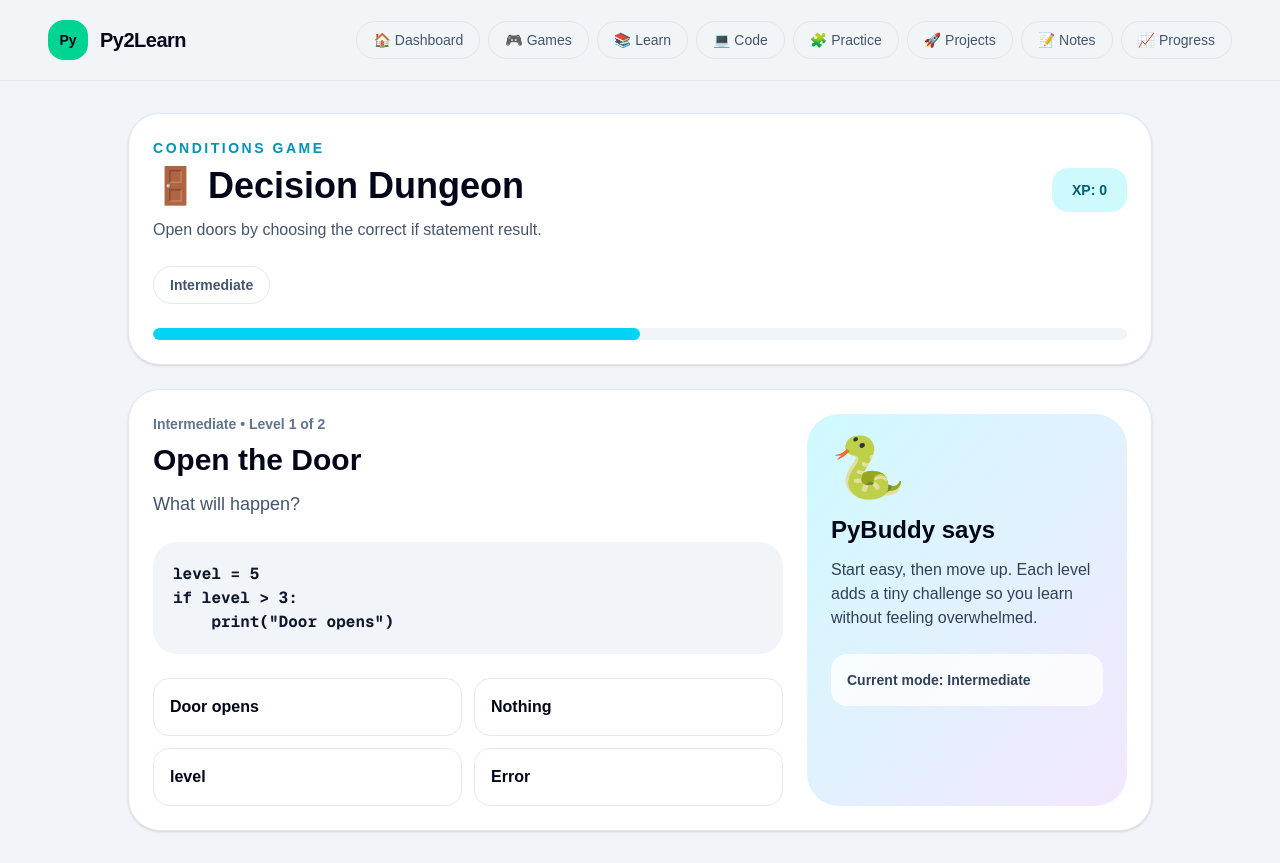
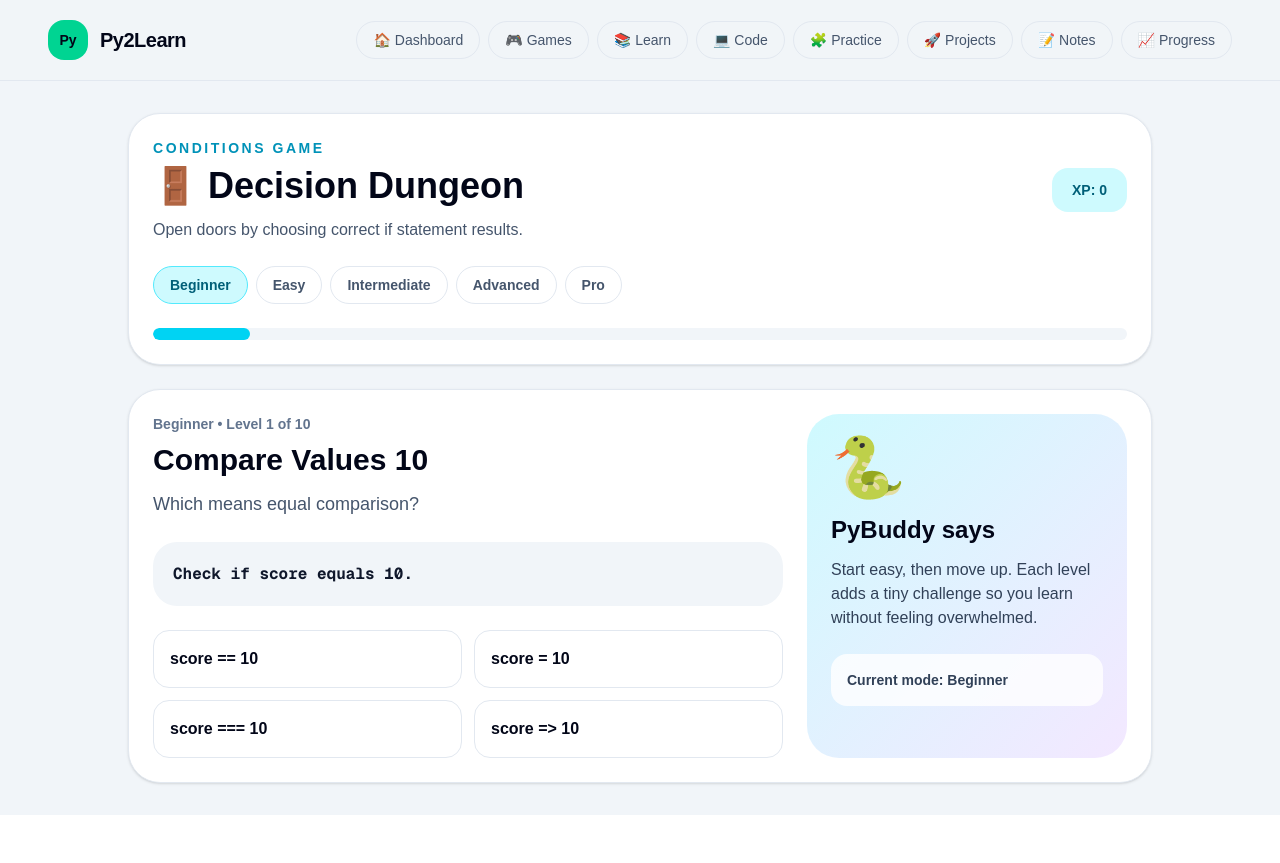
Before and after one commit to mhungry365/pymaster, a Next.js app: page /games/conditions in a window 1280 px wide. After the commit the page ends 815 px from the top, so only its background shows below. Built offline with nearby package versions, Linux system fonts and the light colour scheme.

Commit message:
Expand games to 50-question banks with random sessions

```diff
--- a/src/components/game/LearningGame.tsx
+++ b/src/components/game/LearningGame.tsx
@@ -32,9 +32,16 @@ export function LearningGame({ game }: Props) {
     ? selectedDifficulty
     : availableDifficulties[0];
 
-  const levels = game.levels.filter(
+  const difficultyLevels = game.levels.filter(
     (level) => level.difficulty === activeDifficulty,
   );
+
+  const [sessionSeed, setSessionSeed] = useState(0);
+
+  const levels = useMemo(() => {
+    const shuffled = [...difficultyLevels].sort(() => Math.random() - 0.5);
+    return shuffled.slice(0, 10);
+  }, [activeDifficulty, game.slug, sessionSeed]);
 
   const level = levels[levelIndex] ?? levels[0];
 
@@ -57,6 +64,7 @@ export function LearningGame({ game }: Props) {
     setLevelIndex(0);
     setSelected(null);
     setScore(0);
+    setSessionSeed((value) => value + 1);
   }
 
   function choose(option: string) {
@@ -77,6 +85,7 @@ export function LearningGame({ game }: Props) {
     setSelected(null);
     setLevelIndex(0);
     setScore(0);
+    setSessionSeed((value) => value + 1);
   }
 
   return (
--- a/src/data/games.ts
+++ b/src/data/games.ts
@@ -1,4 +1,9 @@
-export type GameDifficulty = "Beginner" | "Easy" | "Intermediate" | "Advanced" | "Pro";
+export type GameDifficulty =
+  | "Beginner"
+  | "Easy"
+  | "Intermediate"
+  | "Advanced"
+  | "Pro";
 
 export type GameLevel = {
   id: string;
@@ -22,6 +27,44 @@ export type GameDefinition = {
   levels: GameLevel[];
 };
 
+const difficulties: GameDifficulty[] = [
+  "Beginner",
+  "Easy",
+  "Intermediate",
+  "Advanced",
+  "Pro",
+];
+
+function makeLevels(
+  prefix: string,
+  concept: string,
+  prompts: Array<{
+    title: string;
+    instruction: string;
+    prompt: string;
+    options: string[];
+    correctAnswer: string;
+    explanation: string;
+  }>,
+): GameLevel[] {
+  return Array.from({ length: 50 }, (_, index) => {
+    const base = prompts[index % prompts.length];
+    const difficulty = difficulties[Math.floor(index / 10)] ?? "Pro";
+
+    return {
+      id: `${prefix}-${index + 1}`,
+      title: `${base.title} ${index + 1}`,
+      difficulty,
+      instruction: base.instruction,
+      prompt: base.prompt,
+      options: base.options,
+      correctAnswer: base.correctAnswer,
+      explanation: base.explanation,
+      xp: 10 + Math.floor(index / 10) * 5,
+    };
+  });
+}
+
 export const games: GameDefinition[] = [
   {
     slug: "variables",
@@ -30,73 +73,98 @@ export const games: GameDefinition[] = [
     description: "Learn how Python remembers information using variables.",
     concept: "Variables",
     difficulty: "Beginner",
-    levels: [
+    levels: makeLevels("variables", "Variables", [
       {
-        id: "variable-name",
         title: "Name the Box",
-        difficulty: "Beginner",
         instruction: "Choose the best variable name.",
         prompt: "A game needs to remember 100 points.",
         options: ["player_score", "100", "print", "score-player"],
         correctAnswer: "player_score",
         explanation: "player_score is readable and uses snake_case.",
-        xp: 10,
       },
       {
-        id: "store-text",
         title: "Store Text",
-        difficulty: "Beginner",
         instruction: "Pick the correct Python code.",
         prompt: "Store the name Mingz in a variable called name.",
         options: ['name = "Mingz"', "name == Mingz", '"Mingz" = name', "print = name"],
         correctAnswer: 'name = "Mingz"',
         explanation: "Use one equals sign to store a value. Text needs quotes.",
-        xp: 10,
       },
       {
-        id: "predict-output",
-        title: "Treasure Output",
-        difficulty: "Easy",
+        title: "Predict Output",
         instruction: "Choose what Python will print.",
         prompt: 'name = "Mingz"\nprint(name)',
         options: ["name", "Mingz", '"name"', "Error"],
         correctAnswer: "Mingz",
         explanation: "Python prints the value stored inside the variable.",
-        xp: 15,
       },
-    ],
+      {
+        title: "Update Score",
+        instruction: "Choose the final value.",
+        prompt: "score = 10\nscore = 20\nprint(score)",
+        options: ["10", "20", "score", "Error"],
+        correctAnswer: "20",
+        explanation: "The latest value replaces the old value.",
+      },
+      {
+        title: "Fix Assignment",
+        instruction: "Which code stores age correctly?",
+        prompt: "Store 36 in a variable called age.",
+        options: ["age = 36", "age == 36", "36 = age", "print(age = 36)"],
+        correctAnswer: "age = 36",
+        explanation: "One equals sign assigns the value.",
+      },
+    ]),
   },
   {
     slug: "strings",
     title: "String Spellbook",
     emoji: "🔤",
-    description: "Learn text, quotes, and string joining through magic spells.",
+    description: "Learn text, quotes, joining, and string behaviour.",
     concept: "Strings",
     difficulty: "Beginner",
-    levels: [
+    levels: makeLevels("strings", "Strings", [
       {
-        id: "quotes",
         title: "Magic Quotes",
-        difficulty: "Beginner",
         instruction: "Choose the correct string.",
-        prompt: "Store the word Dragon as text.",
+        prompt: "Store Dragon as text.",
         options: ['pet = "Dragon"', "pet = Dragon", '"pet" = Dragon', "Dragon = pet"],
         correctAnswer: 'pet = "Dragon"',
         explanation: "Text must be inside quotes.",
-        xp: 10,
       },
       {
-        id: "join",
         title: "Join Words",
-        difficulty: "Easy",
         instruction: "Predict the output.",
         prompt: 'first = "Py"\nsecond = "2Learn"\nprint(first + second)',
         options: ["Py2Learn", "firstsecond", "Py 2Learn", "Error"],
         correctAnswer: "Py2Learn",
         explanation: "The plus sign joins strings together.",
-        xp: 15,
       },
-    ],
+      {
+        title: "String Space",
+        instruction: "Predict the output.",
+        prompt: 'print("Hello" + " " + "Python")',
+        options: ["Hello Python", "HelloPython", "Hello + Python", "Error"],
+        correctAnswer: "Hello Python",
+        explanation: "The middle string adds a space.",
+      },
+      {
+        title: "Text Number",
+        instruction: "What is this?",
+        prompt: 'age = "36"',
+        options: ["string", "number", "boolean", "list"],
+        correctAnswer: "string",
+        explanation: "Quotes make it text, even if it looks like a number.",
+      },
+      {
+        title: "Fix Greeting",
+        instruction: "Choose the correct print.",
+        prompt: "Print the word Hello.",
+        options: ['print("Hello")', "print(Hello)", '"print Hello"', "Hello()"],
+        correctAnswer: 'print("Hello")',
+        explanation: "Text needs quotes inside print().",
+      },
+    ]),
   },
   {
     slug: "numbers",
@@ -105,62 +173,98 @@ export const games: GameDefinition[] = [
     description: "Train with Python numbers, maths, and calculations.",
     concept: "Numbers",
     difficulty: "Easy",
-    levels: [
+    levels: makeLevels("numbers", "Numbers", [
       {
-        id: "addition",
         title: "Add Attack",
-        difficulty: "Easy",
         instruction: "Choose the output.",
         prompt: "print(5 + 3)",
         options: ["8", "53", "5 + 3", "Error"],
         correctAnswer: "8",
-        explanation: "Python calculates 5 + 3 before printing.",
-        xp: 10,
+        explanation: "Python calculates 5 + 3.",
       },
       {
-        id: "multiply",
-        title: "Power Strike",
-        difficulty: "Easy",
+        title: "Multiply Strike",
         instruction: "Choose the output.",
         prompt: "coins = 4 * 5\nprint(coins)",
         options: ["20", "45", "coins", "Error"],
         correctAnswer: "20",
-        explanation: "The star symbol means multiply in Python.",
-        xp: 15,
+        explanation: "The star symbol means multiply.",
       },
-    ],
+      {
+        title: "Subtraction Slash",
+        instruction: "Choose the output.",
+        prompt: "print(10 - 4)",
+        options: ["6", "14", "104", "Error"],
+        correctAnswer: "6",
+        explanation: "10 minus 4 is 6.",
+      },
+      {
+        title: "Division Gate",
+        instruction: "Choose the output.",
+        prompt: "print(12 / 3)",
+        options: ["4.0", "4", "123", "Error"],
+        correctAnswer: "4.0",
+        explanation: "Python division returns a decimal-style result.",
+      },
+      {
+        title: "Math Memory",
+        instruction: "Choose the value of total.",
+        prompt: "total = 2 + 3 * 4\nprint(total)",
+        options: ["14", "20", "24", "Error"],
+        correctAnswer: "14",
+        explanation: "Multiplication happens before addition.",
+      },
+    ]),
   },
   {
     slug: "conditions",
     title: "Decision Dungeon",
     emoji: "🚪",
-    description: "Open doors by choosing the correct if statement result.",
+    description: "Open doors by choosing correct if statement results.",
     concept: "Conditions",
     difficulty: "Intermediate",
-    levels: [
+    levels: makeLevels("conditions", "Conditions", [
       {
-        id: "if-true",
-        title: "Open the Door",
-        difficulty: "Intermediate",
+        title: "Open Door",
         instruction: "What will happen?",
         prompt: 'level = 5\nif level > 3:\n    print("Door opens")',
         options: ["Door opens", "Nothing", "level", "Error"],
         correctAnswer: "Door opens",
-        explanation: "5 is greater than 3, so the condition is true.",
-        xp: 20,
+        explanation: "5 is greater than 3.",
       },
       {
-        id: "if-false",
         title: "Locked Door",
-        difficulty: "Intermediate",
         instruction: "What will happen?",
         prompt: 'age = 10\nif age >= 18:\n    print("Enter")',
         options: ["Enter", "Nothing prints", "age", "Error"],
         correctAnswer: "Nothing prints",
         explanation: "10 is not greater than or equal to 18.",
-        xp: 20,
       },
-    ],
+      {
+        title: "Rain Choice",
+        instruction: "Choose the output.",
+        prompt: 'raining = True\nif raining:\n    print("Take umbrella")',
+        options: ["Take umbrella", "Nothing", "False", "Error"],
+        correctAnswer: "Take umbrella",
+        explanation: "The condition is True.",
+      },
+      {
+        title: "Else Path",
+        instruction: "Choose the output.",
+        prompt: 'score = 40\nif score >= 50:\n    print("Pass")\nelse:\n    print("Try again")',
+        options: ["Try again", "Pass", "score", "Error"],
+        correctAnswer: "Try again",
+        explanation: "40 is less than 50, so else runs.",
+      },
+      {
+        title: "Compare Values",
+        instruction: "Which means equal comparison?",
+        prompt: "Check if score equals 10.",
+        options: ["score == 10", "score = 10", "score === 10", "score => 10"],
+        correctAnswer: "score == 10",
+        explanation: "Two equals signs compare values.",
+      },
+    ]),
   },
   {
     slug: "loops",
@@ -169,30 +273,48 @@ export const games: GameDefinition[] = [
     description: "Run repeated actions and understand loops visually.",
     concept: "Loops",
     difficulty: "Advanced",
-    levels: [
+    levels: makeLevels("loops", "Loops", [
       {
-        id: "range",
         title: "Three Laps",
-        difficulty: "Advanced",
         instruction: "How many times does this print?",
         prompt: 'for lap in range(3):\n    print("Run")',
         options: ["3 times", "2 times", "1 time", "Forever"],
         correctAnswer: "3 times",
-        explanation: "range(3) gives 0, 1, 2 — three repeats.",
-        xp: 25,
+        explanation: "range(3) gives 0, 1, 2.",
       },
       {
-        id: "list-loop",
         title: "Fruit Parade",
-        difficulty: "Advanced",
         instruction: "What appears?",
         prompt: 'fruits = ["apple", "banana"]\nfor fruit in fruits:\n    print(fruit)',
         options: ["apple and banana", "fruit", "fruits", "Error"],
         correctAnswer: "apple and banana",
-        explanation: "The loop visits each item in the list.",
-        xp: 25,
+        explanation: "The loop visits each item.",
       },
-    ],
+      {
+        title: "Count Start",
+        instruction: "What is printed first?",
+        prompt: 'for number in range(5):\n    print(number)',
+        options: ["0", "1", "5", "Error"],
+        correctAnswer: "0",
+        explanation: "range starts at 0 by default.",
+      },
+      {
+        title: "Loop Variable",
+        instruction: "What changes each time?",
+        prompt: 'for animal in ["cat", "dog"]:\n    print(animal)',
+        options: ["animal", "cat then dog", "dog only", "Error"],
+        correctAnswer: "cat then dog",
+        explanation: "animal takes each list value one by one.",
+      },
+      {
+        title: "Repeat Word",
+        instruction: "How many times?",
+        prompt: 'for i in range(2):\n    print("Hi")',
+        options: ["2", "1", "3", "Forever"],
+        correctAnswer: "2",
+        explanation: "range(2) repeats twice.",
+      },
+    ]),
   },
   {
     slug: "debugging",
@@ -201,30 +323,48 @@ export const games: GameDefinition[] = [
     description: "Fix broken Python so the robot can move again.",
     concept: "Debugging",
     difficulty: "Pro",
-    levels: [
+    levels: makeLevels("debugging", "Debugging", [
       {
-        id: "assignment",
         title: "Broken Battery",
-        difficulty: "Pro",
         instruction: "Which line correctly stores energy?",
         prompt: "The robot needs energy = 100.",
         options: ["energy = 100", "energy == 100", "100 = energy", "print = 100"],
         correctAnswer: "energy = 100",
         explanation: "One equals sign stores a value.",
-        xp: 30,
       },
       {
-        id: "missing-quotes",
         title: "Voice Module",
-        difficulty: "Pro",
         instruction: "Fix the broken print statement.",
         prompt: "print(Hello)",
         options: ['print("Hello")', "print = Hello", '"print"(Hello)', "Hello(print)"],
         correctAnswer: 'print("Hello")',
         explanation: "Hello is text, so it needs quotes.",
-        xp: 30,
       },
-    ],
+      {
+        title: "Missing Colon",
+        instruction: "Which line is correct?",
+        prompt: "if age > 18",
+        options: ["if age > 18:", "if age > 18;", "if age > 18.", "if: age > 18"],
+        correctAnswer: "if age > 18:",
+        explanation: "Python if statements need a colon.",
+      },
+      {
+        title: "List Brackets",
+        instruction: "Choose the correct list.",
+        prompt: "Store apple and banana in fruits.",
+        options: ['fruits = ["apple", "banana"]', 'fruits = "apple", "banana"', "fruits == [apple]", "list = apple banana"],
+        correctAnswer: 'fruits = ["apple", "banana"]',
+        explanation: "Lists use square brackets.",
+      },
+      {
+        title: "Indentation Fix",
+        instruction: "What does Python need inside if blocks?",
+        prompt: 'if True:\nprint("Go")',
+        options: ["Indentation", "More quotes", "A list", "Nothing"],
+        correctAnswer: "Indentation",
+        explanation: "Python uses indentation to know what belongs inside a block.",
+      },
+    ]),
   },
 ];
 
```
